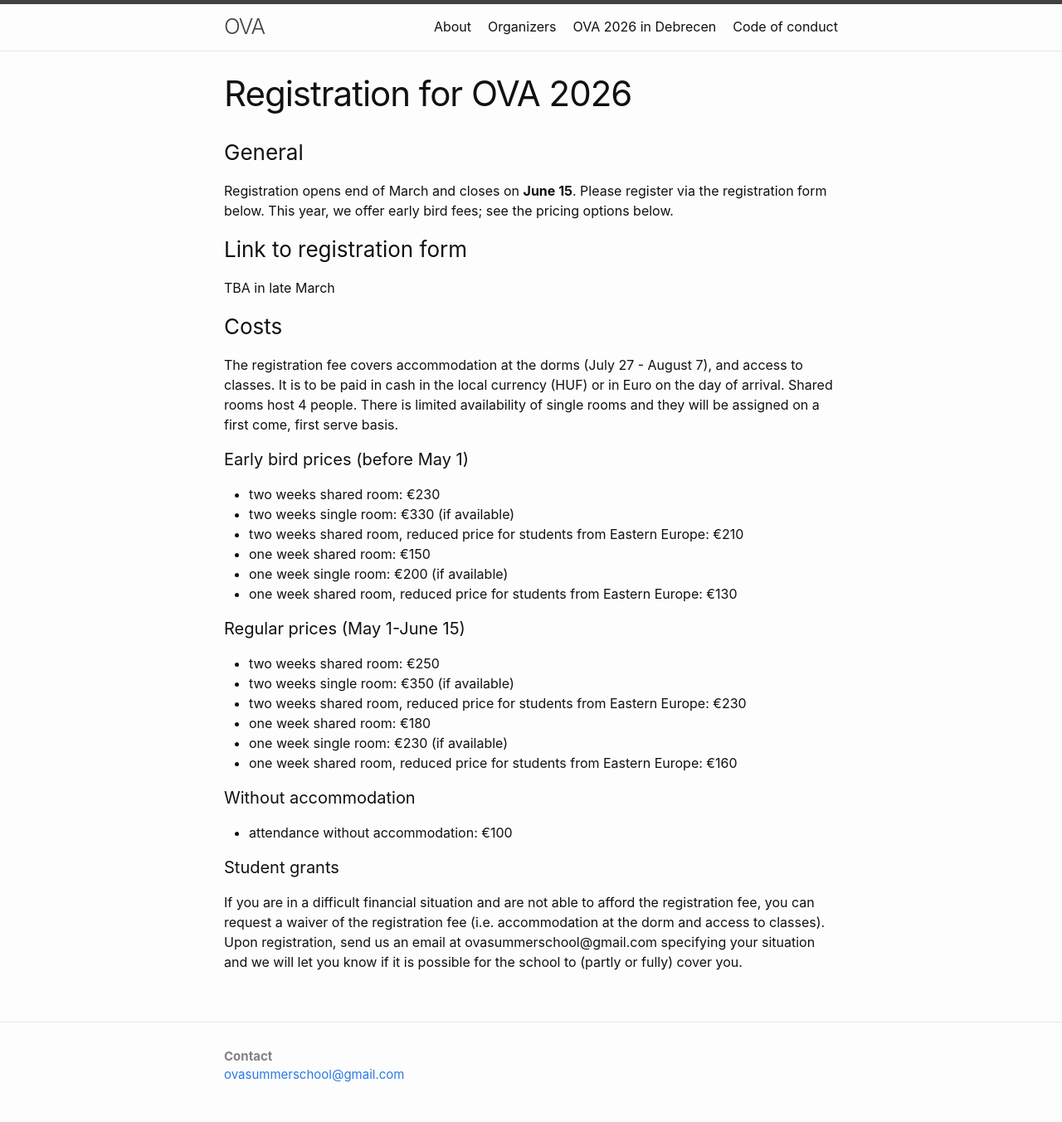
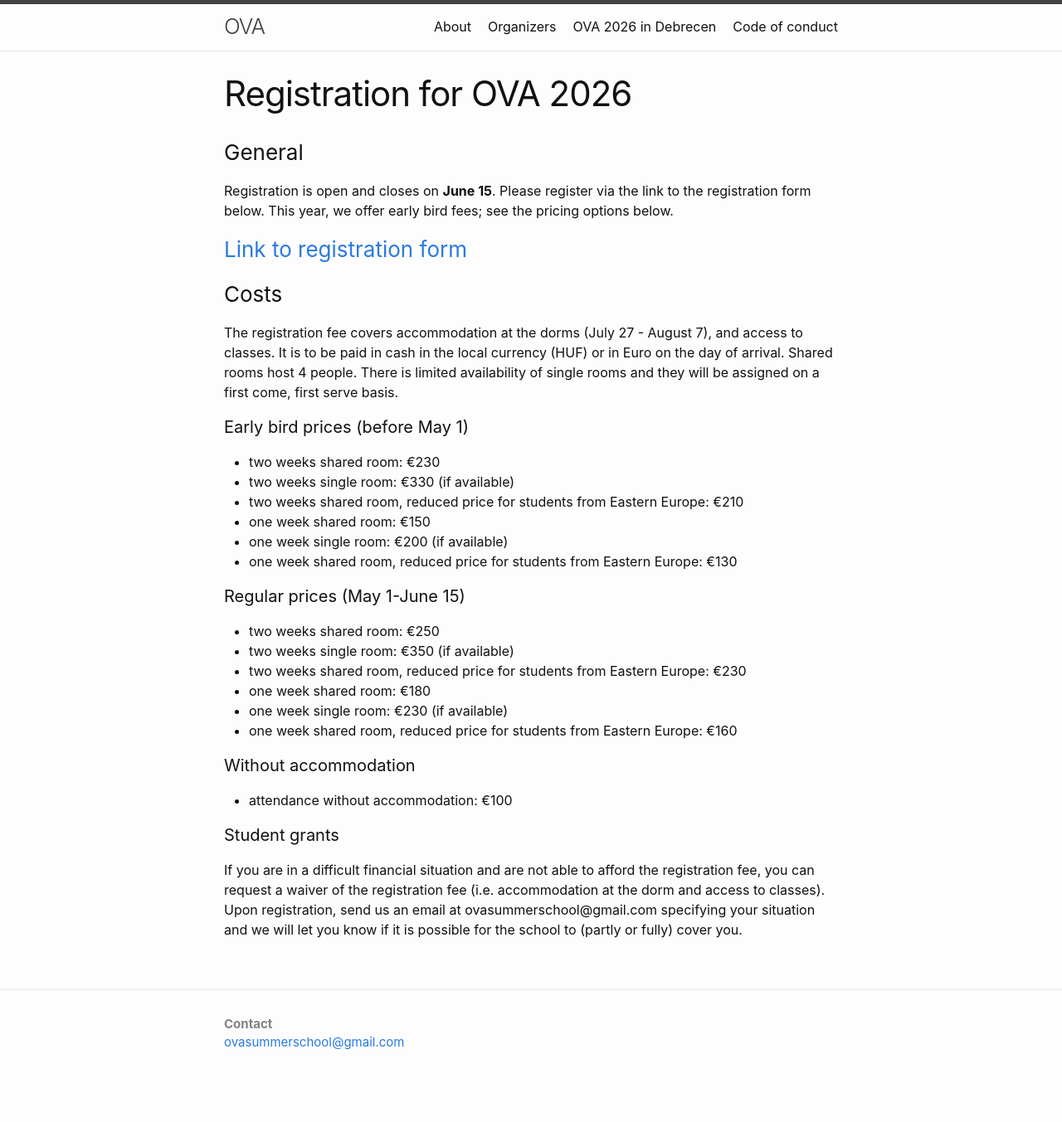
Before and after one commit to ovaschool/ovaschool.github.io, a Jekyll site: the page built from staticpages/ova2026-registration.markdown, in a window 1280 px wide. Shown: the whole page at 83% size. Built offline with Jekyll 4.4.1, drawn with Linux system fonts in a browser that asks for light colours; after the commit the page ends 1314 px from its top, so only the background shows below that.

Commit message:
Update ova2026-registration.markdown

```diff
--- a/staticpages/ova2026-registration.markdown
+++ b/staticpages/ova2026-registration.markdown
@@ -5,10 +5,9 @@ permalink: ova2026-registration
 exclude: true
 ---
 ### General
-Registration opens end of March and closes on **June 15**. Please register via the registration form below. This year, we offer early bird fees; see the pricing options below.
+Registration is open and closes on **June 15**. Please register via the link to the registration form below. This year, we offer early bird fees; see the pricing options below.
 
-### Link to registration form
-TBA in late March
+### [Link to registration form](https://forms.gle/y3o2MPXbwcPYCdxQ9)
 
 ### Costs
 The registration fee covers accommodation at the dorms (July 27 - August 7), and access to classes. It is to be paid in cash in the local currency (HUF) or in Euro on the day of arrival. Shared rooms host 4 people. There is limited availability of single rooms and they will be assigned on a first come, first serve basis.
```
